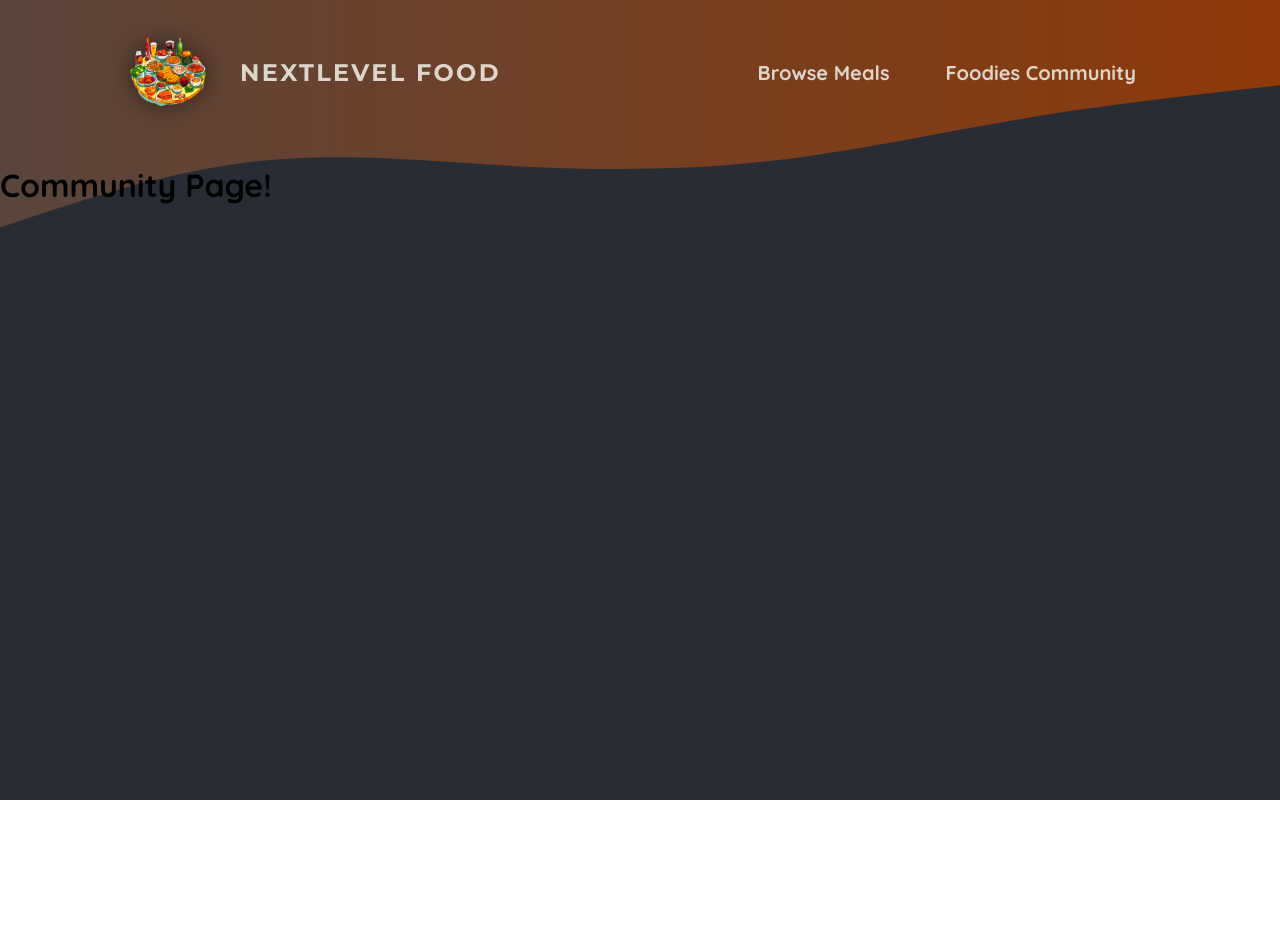
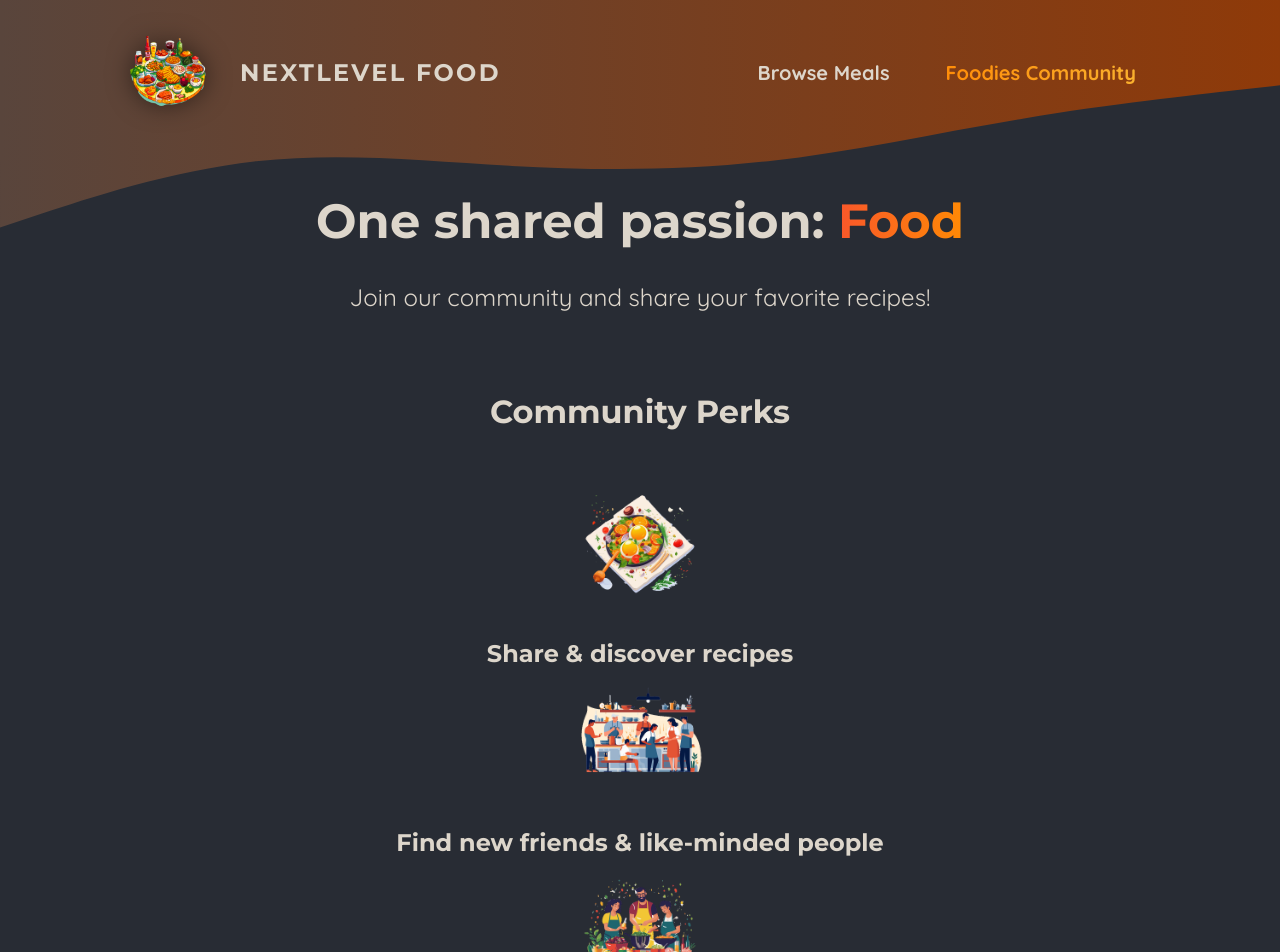
Before and after one commit to Mahmoud-S97/NextJS-Foodies-App, a Next.js app: page /community in a window 1280 px wide. Shown: the top 952 px of the page. Before the commit the page ends 800 px from the top, so only its background shows below. Built offline with nearby package versions, Linux system fonts and the light colour scheme.

Commit message:
Component(Main-Header): Added customized header with a customized nav-link

```diff
--- a/app/community/page.js
+++ b/app/community/page.js
@@ -1,10 +1,45 @@
+'use client';
+
+import Image from 'next/image';
+
+import mealIcon from '@/assets/icons/meal.png';
+import communityIcon from '@/assets/icons/community.png';
+import eventsIcon from '@/assets/icons/events.png';
+import classes from './page.module.css';
 
 const CommunityPage = () => {
+
     return (
-        <main>
-            <h1>Community Page!</h1>
-        </main>
-    )
+        <>
+            <header className={classes.header}>
+                <h1>
+                    One shared passion: <span className={classes.highlight}>Food</span>
+                </h1>
+                <p>Join our community and share your favorite recipes!</p>
+            </header>
+            <main className={classes.main}>
+                <h2>Community Perks</h2>
+
+                <ul className={classes.perks}>
+                    <li>
+                        <Image src={mealIcon} alt="A delicious meal" />
+                        <p>Share & discover recipes</p>
+                    </li>
+                    <li>
+                        <Image src={communityIcon} alt="A crowd of people, cooking" />
+                        <p>Find new friends & like-minded people</p>
+                    </li>
+                    <li>
+                        <Image
+                            src={eventsIcon}
+                            alt="A crowd of people at a cooking event"
+                        />
+                        <p>Participate in exclusive events</p>
+                    </li>
+                </ul>
+            </main>
+        </>
+    );
 }
 
 export default CommunityPage;
--- /dev/null
+++ b/app/community/page.module.css
@@ -0,0 +1,61 @@
+.header {
+  gap: 3rem;
+  margin: 3rem auto 5rem auto;
+  width: 90%;
+  max-width: 75rem;
+  color: #ddd6cb;
+  font-size: 1.5rem;
+  text-align: center;
+}
+
+.header h1 {
+  font-family: 'Montserrat', sans-serif;
+}
+
+.highlight {
+  background: linear-gradient(90deg, #f9572a, #ff8a05);
+  background-clip: text;
+  -webkit-background-clip: text;
+  -webkit-text-fill-color: transparent;
+}
+
+.main {
+  width: 90%;
+  max-width: 40rem;
+  margin: 0 auto;
+  text-align: center;
+}
+
+.main h2 {
+  font-family: 'Montserrat', sans-serif;
+  font-size: 2rem;
+  margin-bottom: 3rem;
+  color: #ddd6cb;
+}
+
+.perks {
+  list-style: none;
+  margin: 3rem 0;
+  padding: 0;
+}
+
+.perks li {
+  display: flex;
+  flex-direction: column;
+  align-items: center;
+  gap: 2rem;
+}
+
+.perks img {
+  width: 8rem;
+  height: 8rem;
+  object-fit: contain;
+}
+
+.perks p {
+  font-family: 'Montserrat', sans-serif;
+  font-size: 1.5rem;
+  font-weight: bold;
+  margin: 0;
+  color: #ddd6cb;
+}
--- a/components/main-header/main-header.js
+++ b/components/main-header/main-header.js
@@ -4,8 +4,10 @@ import classes from './main-header.module.css';
 
 import logoImg from '@/assets/logo.png';
 import MainHeaderBackground from "./main-header-background";
+import NavLink from "./nav-link";
 
 const MainHeader = () => {
+
     return (
         <>
             <MainHeaderBackground />
@@ -18,10 +20,10 @@ const MainHeader = () => {
                 <nav className={classes.nav}>
                     <ul>
                         <li>
-                            <Link href='/meals'>Browse Meals</Link>
+                            <NavLink href='/meals'>Browse Meals</NavLink>
                         </li>
                         <li>
-                            <Link href='/community'>Foodies Community</Link>
+                            <NavLink href='/community'>Foodies Community</NavLink>
                         </li>
                     </ul>
                 </nav>
--- a/components/main-header/main-header.module.css
+++ b/components/main-header/main-header.module.css
@@ -21,29 +21,7 @@
   font-size: 1.25rem;
 }
 
-.nav a {
-  text-decoration: none;
-  color: #ddd6cb;
-  font-weight: bold;
-  padding: 0.5rem 1rem;
-  border-radius: 0.5rem;
-}
 
-.nav a:hover,
-.nav a:active {
-  background: linear-gradient(90deg, #ff8a05, #f9b331);
-  background-clip: text;
-  -webkit-background-clip: text;
-  -webkit-text-fill-color: transparent;
-  text-shadow: 0 0 18px rgba(248, 190, 42, 0.8);
-}
-
-.active {
-  background: linear-gradient(90deg, #ff8a05, #f9b331);
-  background-clip: text;
-  -webkit-background-clip: text;
-  -webkit-text-fill-color: transparent;
-}
 
 .logo {
   display: flex;
--- /dev/null
+++ b/components/main-header/nav-link.js
@@ -0,0 +1,16 @@
+'use client';
+
+import Link from "next/link";
+import classes from './nav-link.module.css';
+import { usePathname } from "next/navigation";
+
+const NavLink = ({ href, children }) => {
+
+    const pathName = usePathname();
+
+    return (
+        <Link href={href} className={pathName.startsWith(href) ? `${classes.link} ${classes.active}` : classes.link}>{children}</Link>
+    )
+}
+
+export default NavLink;
--- /dev/null
+++ b/components/main-header/nav-link.module.css
@@ -0,0 +1,23 @@
+.link {
+    text-decoration: none;
+    color: #ddd6cb;
+    font-weight: bold;
+    padding: 0.5rem 1rem;
+    border-radius: 0.5rem;
+}
+
+.link:hover,
+.link:active {
+    background: linear-gradient(90deg, #ff8a05, #f9b331);
+    background-clip: text;
+    -webkit-background-clip: text;
+    -webkit-text-fill-color: transparent;
+    text-shadow: 0 0 18px rgba(248, 190, 42, 0.8);
+}
+
+.active {
+    background: linear-gradient(90deg, #ff8a05, #f9b331);
+    background-clip: text;
+    -webkit-background-clip: text;
+    -webkit-text-fill-color: transparent;
+}
```
